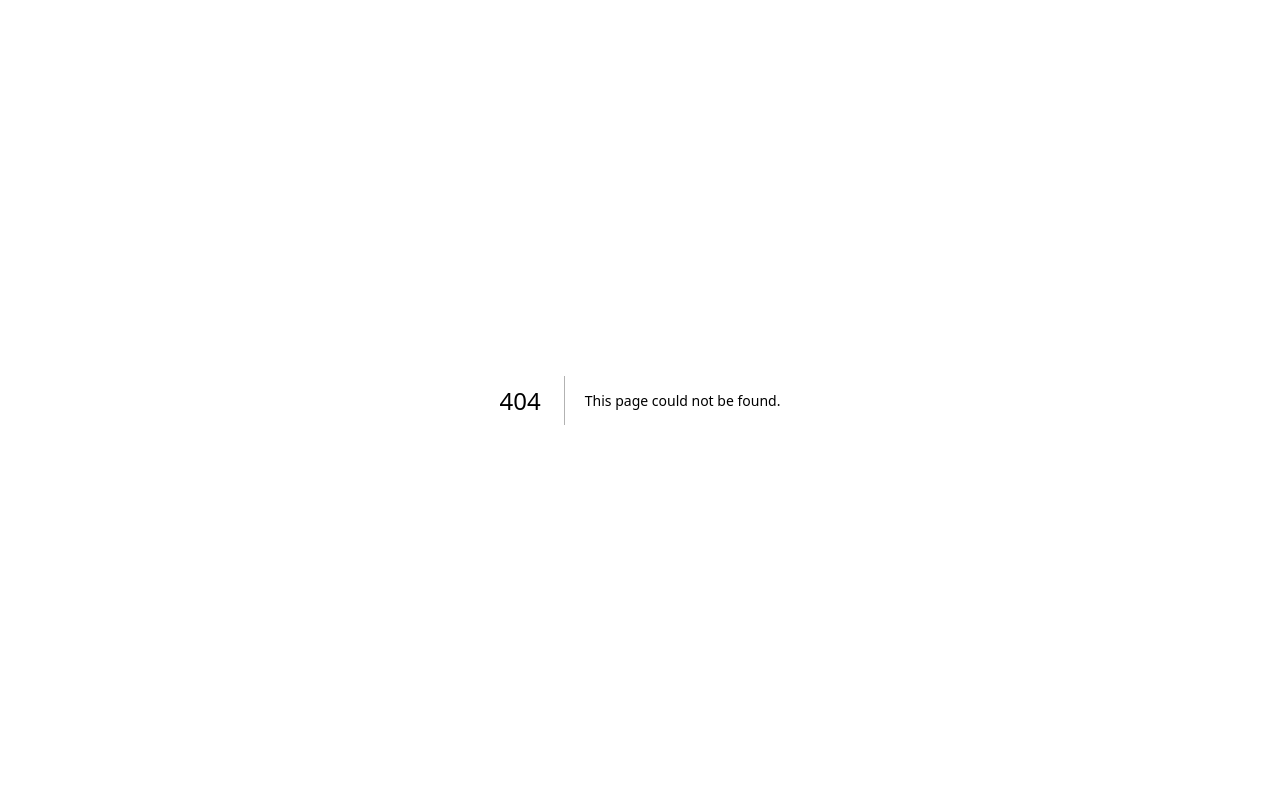
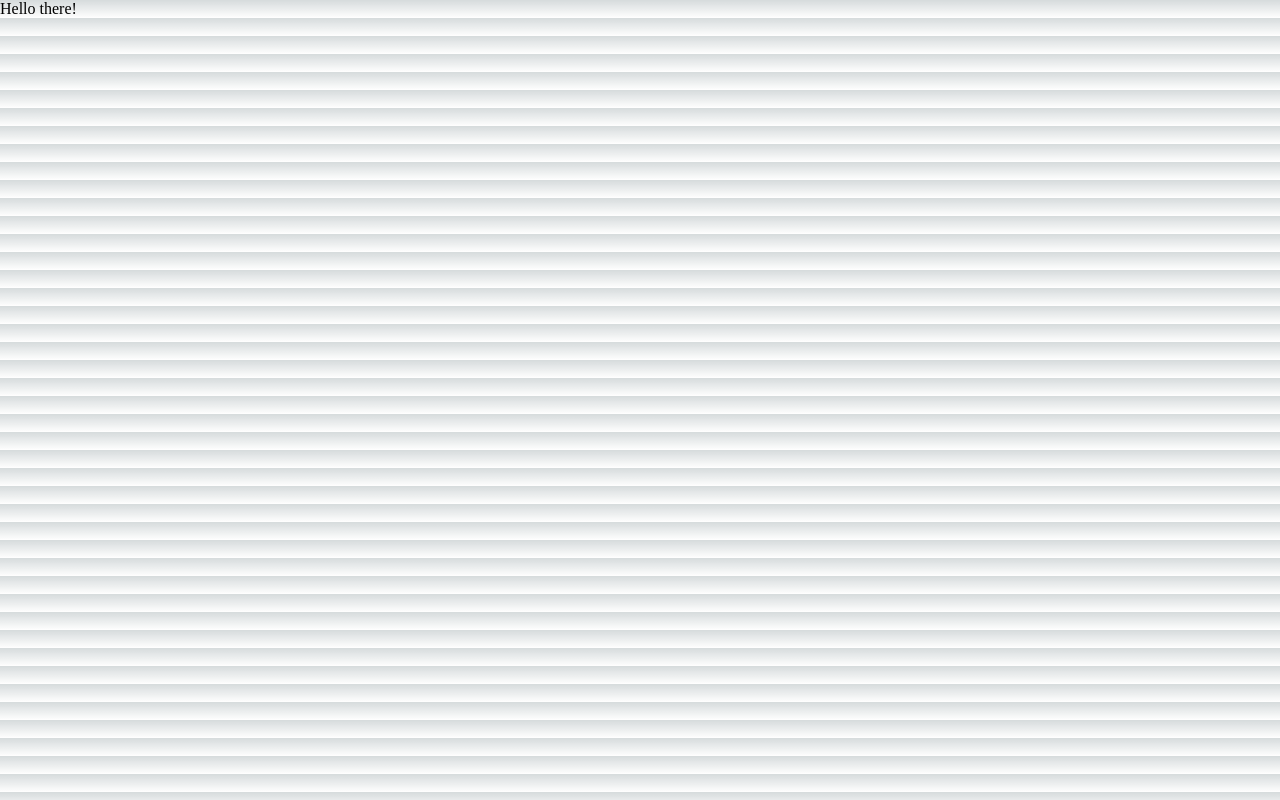
Before and after one commit to innocuous-tech/gh-action-for-playwright-vrt, a Next.js app: page /test in a window 1280 px wide. Before the commit this address had no page. Built offline with nearby package versions, Linux system fonts and the light colour scheme.

Commit message:
create new page and test for it

```diff
--- /dev/null
+++ b/src/pages/test.tsx
@@ -0,0 +1,3 @@
+export default () => {
+  return <div>Hello there!</div>;
+};
```
Also changed, not shown: 1 other file (tests, documents, lock files or other folders).
